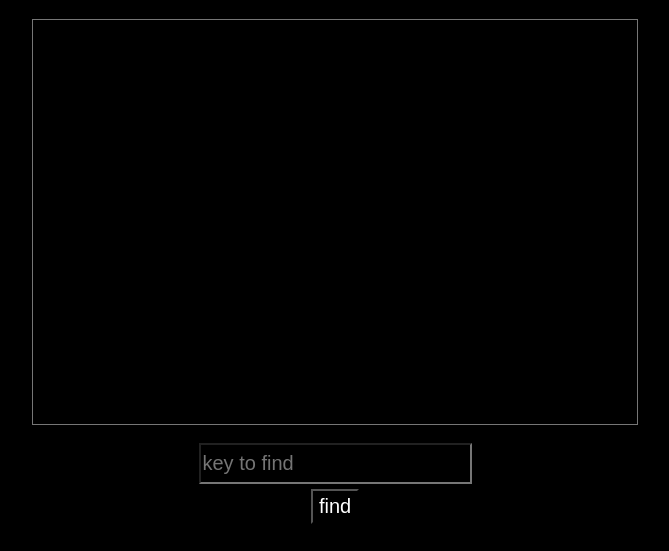
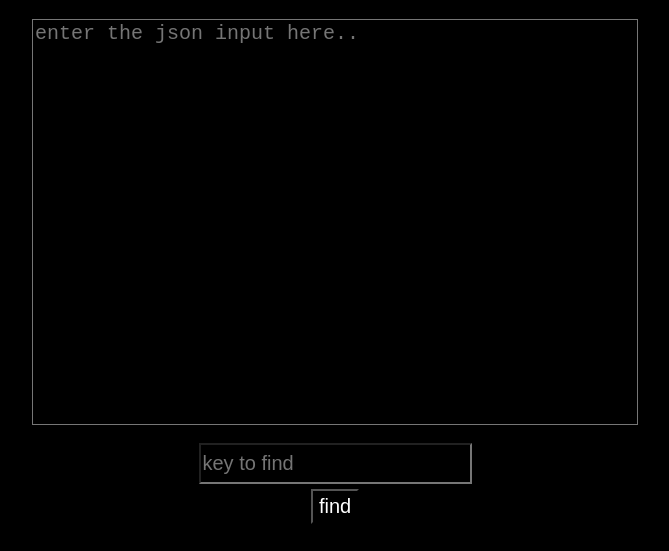
Before and after one commit to sidharthtripathi/JSON-value-finder, a plain HTML site: page index.html in a window 1280 px wide. Shown: the part 69-620 px from the top of the page, without its empty margins (305-974 px from the left). Drawn offline with Linux system fonts and the light colour scheme.

Commit message:
Update index.html

```diff
--- a/index.html
+++ b/index.html
@@ -31,7 +31,7 @@ button{
 </style>
 <body>
 	<h1>Key's Path finder</h1>
-	<textarea id = 'jsonInput' style="resize: none; width: 600px;height:400px;"></textarea>
+	<textarea id = 'jsonInput' style="resize: none; width: 600px;height:400px;" placeholder = "enter the json input here.."></textarea>
 	<br/>
 	<input type="text" name="keyVal" id ="keyVal" placeholder="key to find" style="height: 35px;">
 	<button onclick="ans()" style="height:35px; font-size: 20px;">find</button>
```
